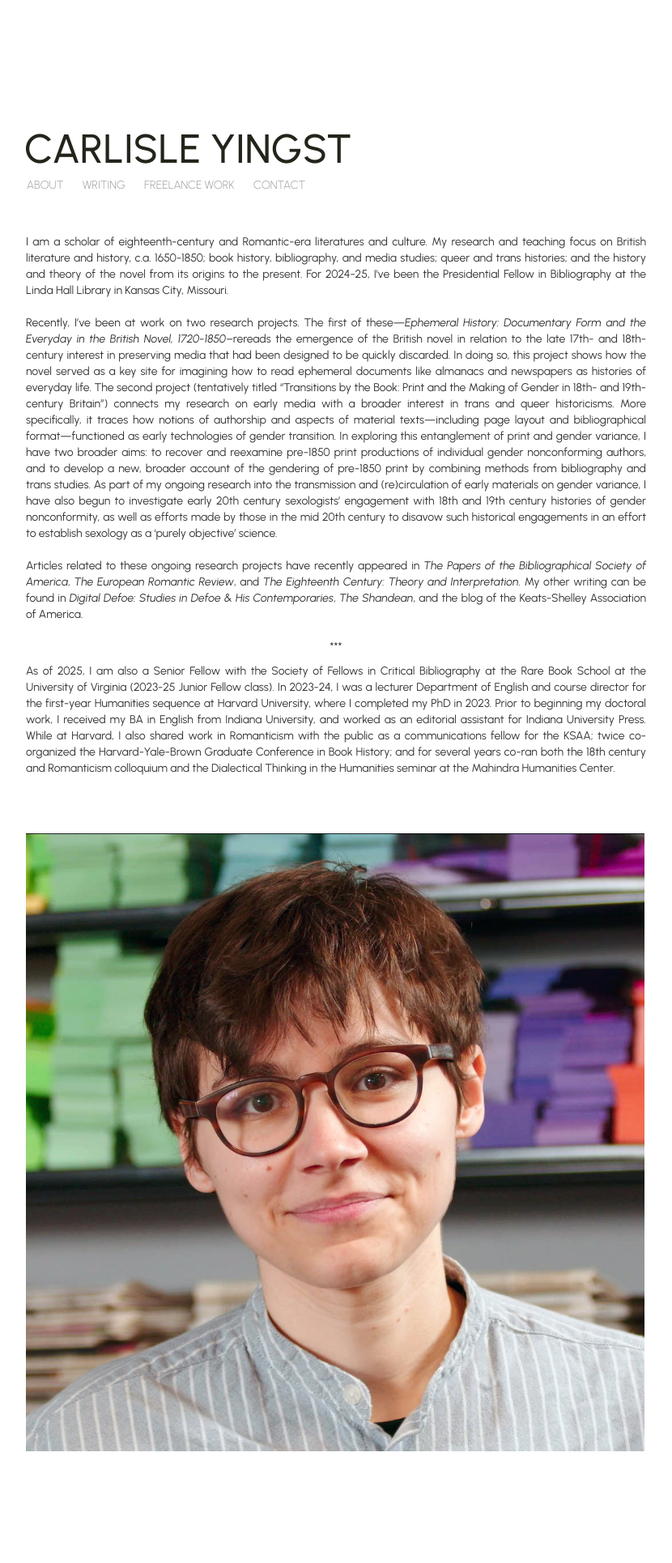
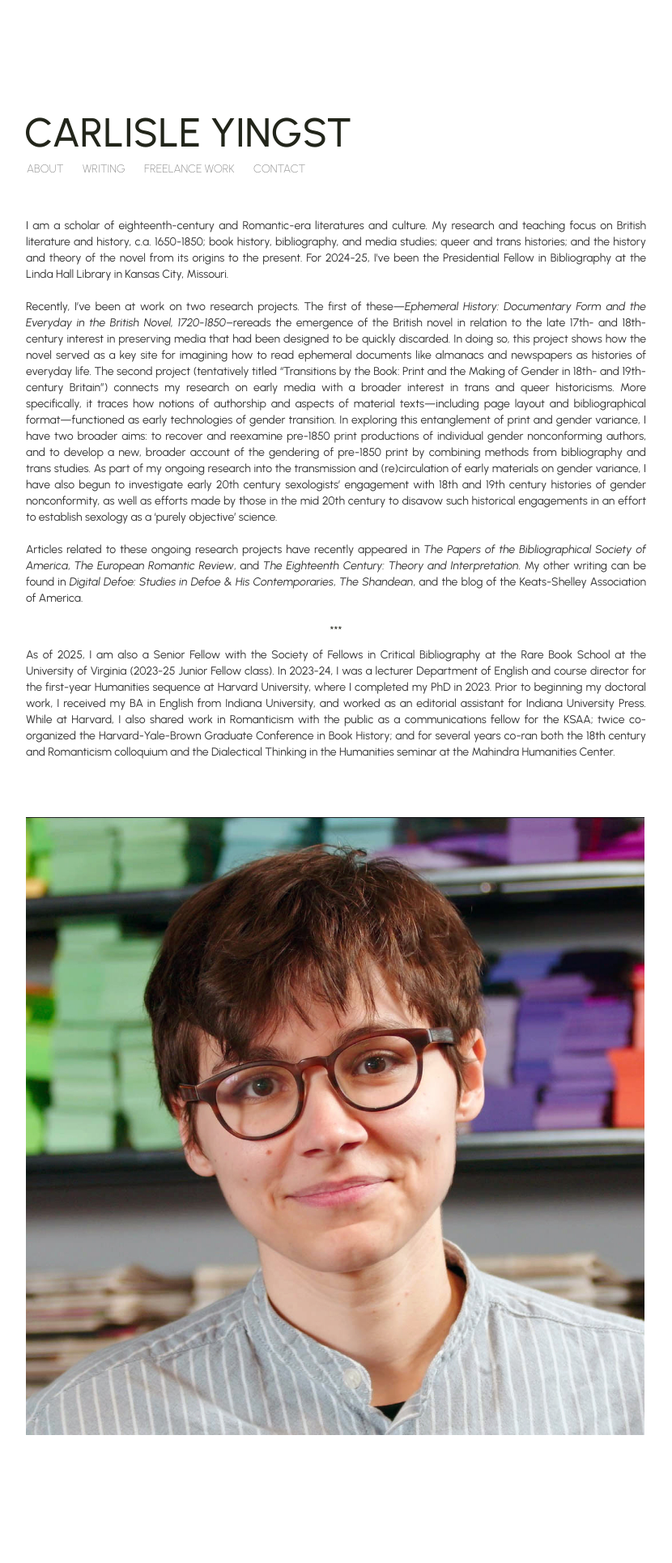
Before and after one commit to ceyingst/ceyingstwebsite, a Jekyll site: the page built from index.html, in a window 1280 px wide. Shown: the whole page at 81% size, without its empty margins (226-1056 px from the left). Built offline with Jekyll 4.4.1, drawn with Linux system fonts in a browser that asks for light colours; nearby versions of some CDN libraries; some web fonts are replaced; after the commit the page ends 1782 px from its top, so only the background shows below that.

Commit message:
Update ceyingst.css

```diff
--- a/css/ceyingst.css
+++ b/css/ceyingst.css
@@ -20,8 +20,7 @@ body {
   -webkit-font-smoothing: antialiased;
   padding-left: 20vw;
   padding-right: 20vw;
-	padding-top: 10vw;
-	padding-bottom: 10vw;
+
 
 }
 
@@ -49,13 +48,13 @@ container {
 header {
   font-family: 'Urbanist', sans-serif;
   text-align: left;
-  padding-top: 20px;
   padding-bottom: 20px;
   text-align: left;
   padding-left: 0;
 }
 
 header .navbar {
+  padding-top: 10vw;
   background: none;
   border: 0px;
   position: relative;
```
